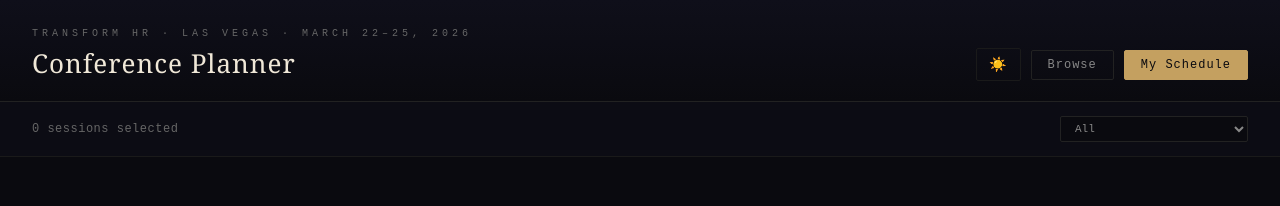
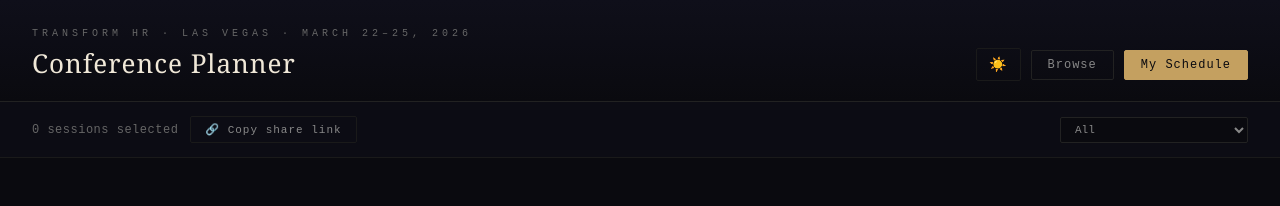
Before and after one commit to lyipster/transform-planner, a React (Vite) app: page / in a window 1280 px wide. Both pictures are taken after a click on the button "My Schedule". Shown: the top 206 px of the page. Built offline with nearby package versions, Linux system fonts and the light colour scheme.

Commit message:
Add share link feature

```diff
--- a/src/ConferencePlanner.jsx
+++ b/src/ConferencePlanner.jsx
@@ -595,6 +595,8 @@
   const [expandedId, setExpandedId] = useState(null);
   const [conflictFlash, setConflictFlash] = useState(null);
   const [darkMode, setDarkMode] = useState(true);
+  const [sharedSchedule, setSharedSchedule] = useState(null); // {ids: Set, label: string} when viewing shared link
+  const [shareToast, setShareToast] = useState(null); // "copied" | "empty"
 
   useEffect(() => {
     try {
@@ -602,6 +604,17 @@
       if (saved) setSelected(JSON.parse(saved));
       const savedTheme = localStorage.getItem("transform2026-theme");
       if (savedTheme !== null) setDarkMode(savedTheme === "dark");
+    } catch (e) {}
+    // Check for shared schedule in URL
+    try {
+      const params = new URLSearchParams(window.location.search);
+      const sParam = params.get("s");
+      const nameParam = params.get("name");
+      if (sParam) {
+        const ids = new Set(sParam.split("|").filter(Boolean));
+        setSharedSchedule({ ids, label: nameParam ? decodeURIComponent(nameParam) + "'s schedule" : "shared schedule" });
+        setView("mine");
+      }
     } catch (e) {}
     setLoaded(true);
   }, []);
@@ -651,7 +664,7 @@
 
   const filteredSessions = SESSIONS.filter(s => {
     const dayMatch = view === "mine" ? true : s.day === activeDay;
-    const selMatch = view === "mine" ? selected[s.id] : true;
+    const selMatch = view === "mine" ? (sharedSchedule ? sharedSchedule.ids.has(s.id) : selected[s.id]) : true;
     const trackMatch = filterTrack === "All" || s.track === filterTrack;
     return dayMatch && selMatch && trackMatch;
   });
@@ -667,6 +680,21 @@
     const start = toICSDate(s.date, s.start);
     const end = toICSDate(s.date, s.end);
     return `https://calendar.google.com/calendar/render?action=TEMPLATE&text=${encodeURIComponent(s.title)}&dates=${start}/${end}&details=${encodeURIComponent(s.speakers.join(", "))}&location=${encodeURIComponent(s.room + " – Transform 2026, Las Vegas")}`;
+  };
+
+  const copyShareLink = () => {
+    if (selectedCount === 0) {
+      setShareToast("empty");
+      setTimeout(() => setShareToast(null), 2500);
+      return;
+    }
+    const ids = Object.keys(selected).filter(id => selected[id]);
+    const encoded = "|" + ids.join("|") + "|";
+    const url = window.location.origin + window.location.pathname + "?s=" + encoded;
+    navigator.clipboard.writeText(url).then(() => {
+      setShareToast("copied");
+      setTimeout(() => setShareToast(null), 2500);
+    });
   };
 
   const dayShort = (d) => d.split(", ")[0].slice(0, 3);
@@ -706,10 +734,35 @@
         </div>
       </div>
 
+      {/* Share toast */}
+      {shareToast && (
+        <div style={{ position: "fixed", top: 16, left: "50%", transform: "translateX(-50%)", background: shareToast === "copied" ? (darkMode ? "#0d1f0d" : "#f0faf0") : (darkMode ? "#2a1010" : "#fff0f0"), border: `1px solid ${shareToast === "copied" ? (darkMode ? "#3a7a3a" : "#80c080") : (darkMode ? "#8b3a3a" : "#e08080")}`, borderRadius: 4, padding: "10px 18px", zIndex: 1000, display: "flex", alignItems: "center", gap: 10, boxShadow: "0 4px 24px #00000040" }}>
+          <span style={{ fontSize: 14 }}>{shareToast === "copied" ? "✓" : "⚠️"}</span>
+          <span style={{ fontSize: 12, fontFamily: "monospace", color: shareToast === "copied" ? (darkMode ? "#7aeba3" : "#2a7a4a") : (darkMode ? "#f09090" : "#c04040"), letterSpacing: 0.5 }}>
+            {shareToast === "copied" ? "Share link copied to clipboard" : "No sessions selected yet"}
+          </span>
+        </div>
+      )}
+
       {conflictFlash && (
         <div style={{ position: "fixed", top: 16, left: "50%", transform: "translateX(-50%)", background: darkMode ? "#2a1010" : "#fff0f0", border: `1px solid ${darkMode ? "#8b3a3a" : "#e08080"}`, borderRadius: 4, padding: "10px 18px", zIndex: 1000, maxWidth: 480, display: "flex", alignItems: "center", gap: 10, boxShadow: "0 4px 24px #00000040" }}>
           <span style={{ fontSize: 14 }}>⚠️</span>
           <span style={{ fontSize: 12, fontFamily: "monospace", color: darkMode ? "#f09090" : "#c04040", letterSpacing: 0.5, lineHeight: 1.5 }}>{conflictFlash.message}</span>
+        </div>
+      )}
+
+      {/* Shared schedule banner */}
+      {sharedSchedule && (
+        <div style={{ background: darkMode ? "#0d1f0d" : "#f0faf0", borderBottom: `1px solid ${darkMode ? "#1a3a1a" : "#b0ddb0"}`, padding: "10px 32px", display: "flex", alignItems: "center", justifyContent: "space-between", gap: 12 }}>
+          <div style={{ display: "flex", alignItems: "center", gap: 10 }}>
+            <span style={{ fontSize: 14 }}>👁</span>
+            <span style={{ fontSize: 12, fontFamily: "monospace", color: darkMode ? "#7aeba3" : "#2a7a4a", letterSpacing: 0.5 }}>
+              Viewing {sharedSchedule.label} — {sharedSchedule.ids.size} session{sharedSchedule.ids.size !== 1 ? "s" : ""}
+            </span>
+          </div>
+          <button onClick={() => { setSharedSchedule(null); window.history.replaceState({}, "", window.location.pathname); }} style={{ ...btnStyle(false), padding: "4px 12px", fontSize: 11, borderColor: darkMode ? "#1a3a1a" : "#b0ddb0", color: darkMode ? "#7aeba3" : "#2a7a4a" }}>
+            ✕ Exit shared view
+          </button>
         </div>
       )}
 
@@ -744,6 +797,11 @@
                 ✕ Deselect all
               </button>
             )}
+            {!sharedSchedule && (
+              <button onClick={copyShareLink} style={{ ...btnStyle(false), padding: "6px 14px", fontSize: 11, borderColor: T.borderSubtle }}>
+                🔗 Copy share link
+              </button>
+            )}
           </div>
           <select value={filterTrack} onChange={e => setFilterTrack(e.target.value)} style={{ background: T.selectBg, color: T.textLabel, border: `1px solid ${T.borderMid}`, padding: "5px 10px", fontSize: 11, fontFamily: "monospace", cursor: "pointer", borderRadius: 2 }}>
             {allTracks.map(t => <option key={t} value={t}>{t}</option>)}
@@ -773,7 +831,8 @@
                 {sessions.map((s) => {
                   const trackColors = TRACK_COLORS[s.track] || TRACK_COLORS["Networking & Events"];
                   const colors = trackColors[darkMode ? "dark" : "light"];
-                  const isSelected = !!selected[s.id];
+                  const isSelected = sharedSchedule ? sharedSchedule.ids.has(s.id) : !!selected[s.id];
+                  const isOwnSelected = !!selected[s.id];
                   const isExpanded = expandedId === s.id;
                   const isNetworking = ["Networking & Events","Roundtables","EXP"].includes(s.track);
                   const conflictingWith = !isSelected ? findConflict(s, selected) : null;
```
